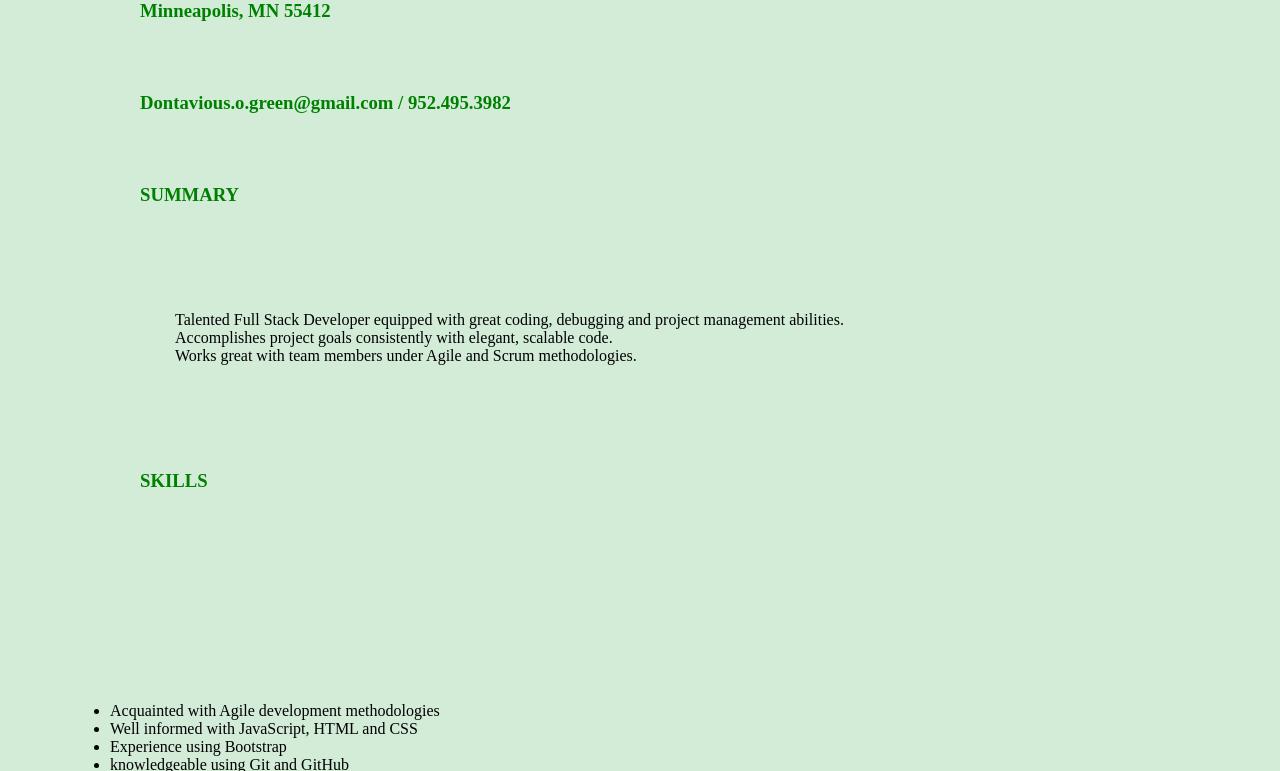
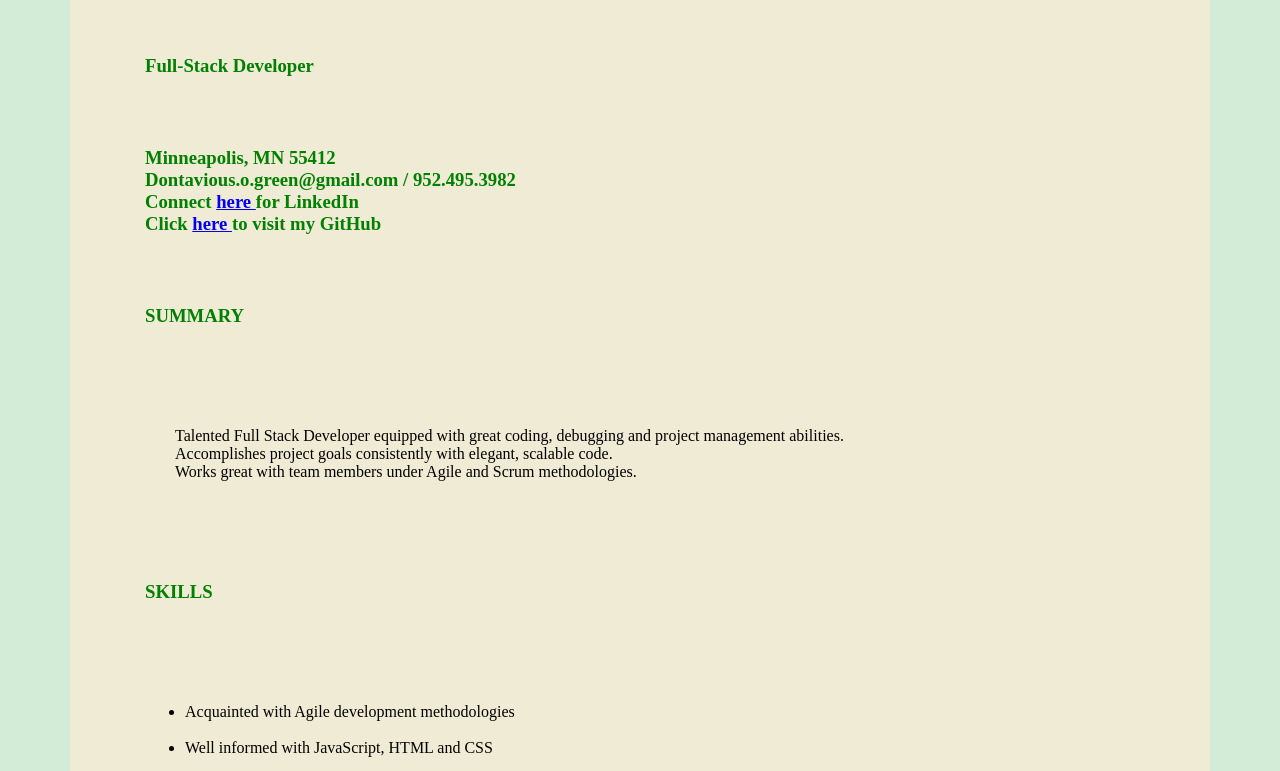
Before and after one commit to Donte2022/Donte2022.github.io, a plain HTML site: page index.html in a window 1280 px wide. Shown: the part 177-948 px from the top of the page. Drawn offline with Linux system fonts and the light colour scheme.

Commit message:
Add CSS background colors

```diff
--- a/index.html
+++ b/index.html
@@ -9,46 +9,68 @@
         <link rel="stylesheet" href="styles.css">
     </head>
 <body>
+    <div class="border">
     <div>
         <h1> Dontavious Green </h1>
-        <h3> Minneapolis, MN 55412 </h3>
-        <h3> Dontavious.o.green@gmail.com / 952.495.3982 </h3>
+        <h3> Full-Stack Developer </h2>
+        <h3> Minneapolis, MN 55412
+            <br>
+            Dontavious.o.green@gmail.com / 952.495.3982
+            <br>
+             Connect <a href="https://www.linkedin.com/in/dontavious-green-60b1a4250/" target="_blank"> here </a> for LinkedIn
+            <br>
+             Click
+            <a href="https://github.com/Donte2022" target="_blank"> here </a> to visit my GitHub
+        </h3>
     </div>
         <div>
             <h3> SUMMARY </h3>
+
                 <p> Talented Full Stack Developer equipped with great coding, debugging and
                     project management abilities.
+
                     <br>
                     Accomplishes project goals consistently with
                     elegant, scalable code.
+
                     <br> Works great with team members under Agile and Scrum
-            methodologies. </p>
+                    methodologies.
+                </p>
         </div>
     <div>
         <h3> SKILLS </h3>
             <ul>
                 <p>
                     <li> Acquainted with Agile development methodologies </li>
+                    <br>
 
                     <li> Well informed with JavaScript, HTML and CSS </li>
+                    <br>
 
                     <li> Experience using Bootstrap </li>
+                    <br>
 
                     <li> knowledgeable using Git and GitHub </li>
+                    <br>
 
                     <li> Back-end experience with PostgreSQL relational database </li>
+                    <br>
 
                     <li> Experience using IDE text editors such as Visual
                         Studio Code and IntelliJ </li>
+                    <br>
 
                     <li> Seasoned with REST API development </li>
-
+                    <br>
                     <li> Development experience using Java (SpringBoot)
                         and JavaScript/Typescript (Angular) frameworks </li>
+                    <br>
 
                     <li> Cooperative, Reliable and Self-motivated </li>
+                    <br>
 
                     <li> Excellent verbal and written communication skills </li>
+                    <br>
 
                     <li> Authorized to work permanently in the U.S. without a
                     sponsorship </li>
@@ -59,21 +81,32 @@
             <h3> WORK HISTORY </h3>
                 <p>
                     <b> IT Consultant / York Solutions LLC </b> - Brooklyn Park, MN 09/2022 - 11/2022
+                    <br>
                     Created web applications using front-end and back-end technologies
                     <br><br>
+
                     <b> Associate / Blackeye Brewery </b> - Saint Paul, MN 03/2022 - 08/2023
+                    <br>
                     Packed and labeled merchandise to prepare for loading and shipment to customers.
                     <br><br>
+
                     <b> Mentor / Oasis </b> - Rush City, MN 10/2017 - 11/2021
+                    <br>
                     Helped organize and implement programs and projects to aid community and individuals.
                     <br><br>
+
                     <b> Art Tutor / Minnesota Correction Facility </b> - Saint Cloud, MN 10/2016 - 10/2017
+                    <br>
                      Assisted students with developing basic painting and drawing techniques.
                     <br><br>
+
                     <b> Package Handler / United Parcel Service, UPS </b> - Minneapolis, MN 07/2015 - 09/2015
+                    <br>
                      Assisted in loading delivery trucks with prepared packages.
                     <br><br>
+
                     <b> Air Defense Battle Management Operator / U.S. Army </b> - Fort Campbell, KY 07/2004 - 02/2013
+                    <br>
                      Track both friendly and enemy aircraft position, speed, and altitude in their assigned airspace by radar to provide
                     early warning information to Air Defense Patriot Missile Defense operators and higher echelon.
                 </p>
@@ -81,9 +114,11 @@
     <div>
         <h3> EDUCATION AND TRAINING </h3>
             <P>
-                Bachelor of Arts: 3D Animation 2016
+                <b> Bachelor of Arts: 3D Animation </b>  2014 - 2016
+                <br>
                 Minneapolis College of Art And Design - Minneapolis, MN
             </P>
     </div>
+    </div>
 </body>
 </html>
--- a/styles.css
+++ b/styles.css
@@ -14,6 +14,16 @@ body {
 }
 
 p {
-    padding: 5px;
+    padding: 0px;
     margin: 100px;
 }
+
+ul {
+    margin: 70px;
+}
+
+div.border {
+    background-color: rgb(240, 235, 212);
+    padding: 5px;
+    border-radius: 25px;
+}
```
Lines whose indentation alone changed are shown as unchanged.
